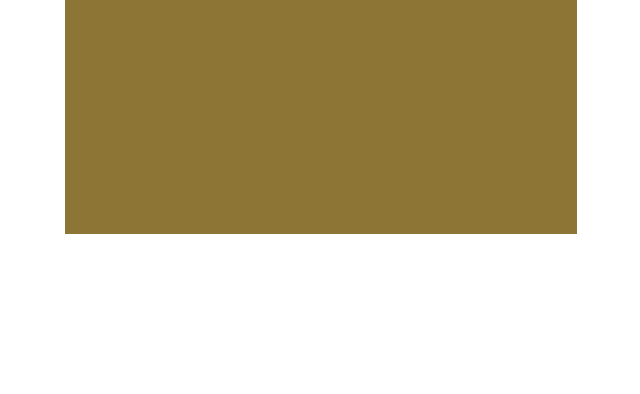
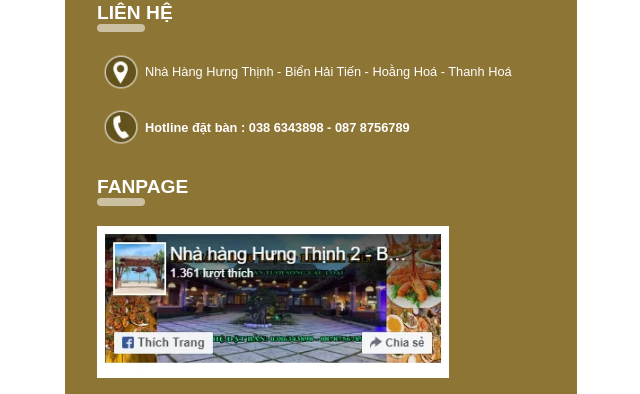
Before and after one commit to thanhnc3290/hungthinhrestaurant_2023_06_03, a plain HTML site: page index.html in a window 1280 px wide. Shown: the part 5757-6151 px from the top of the page, without its empty margins (319-959 px from the left). Before the commit the page ends 5991 px from the top, so only its background shows below. Drawn offline with Linux system fonts and the light colour scheme.

Commit message:
update_lan_2

```diff
--- a/assets/css/index.css
+++ b/assets/css/index.css
@@ -34,11 +34,12 @@ a{
 }
 footer{
     background-color: #8d7535;
-    height: 10rem;
+    height: 15rem;
 }
 .logo_footer{
 
 }
+.white_text{color:white;}
 .logo_footer_image{
     width: 7rem;
     height: 2rem;
@@ -46,6 +47,51 @@ footer{
     margin-left: 1rem;
     margin-top: 0.5rem;
 }
+.footer_line_1{
+    color: white;
+    font-size: 0.6rem;
+    margin-left: 1rem;
+    text-transform: uppercase;
+    font-weight: 700;
+}
+.footer_line_1_end{
+    height: 0.25rem;
+    width: 1.5rem;
+    margin-left: 1rem;
+    background: #cbc0a2;
+    border-radius: 0.5rem;
+}
+.footer_containt{
+    margin: 0.5rem 0 0.75rem 0;
+}
+.footer_containt_line{
+    margin: 0.25rem 0;
+}
+.footer_containt_line_image{
+    position: absolute;
+    width: 1.5rem;
+    height: 1.5rem;
+    margin-left: 1rem;
+    object-fit: contain;
+    object-position: center;
+}
+.footer_containt_line_text{
+    color: white;
+    font-size: 0.4rem;
+    margin-left: 2.5rem;
+    height: 1.5rem;
+    line-height: 1.5rem;
+}
+.footer_containt_fanpage_image{
+    width: 11rem;
+    height: 5rem;
+    object-fit: contain;
+    object-position: center;
+    margin-left: 1rem;
+    margin-top: 0.5rem;
+}
+
+
 .header_menu_button{
     position: absolute;
     background-image: url(../images/header_menu_button.webp);
--- a/index.html
+++ b/index.html
@@ -304,6 +304,25 @@
                 <img src="./assets/images/logo_footer.webp" alt="" class="logo_footer_image"/>
             </a>
         </div>
+        <div class="footer_line_1">Liên Hệ</div>
+        <div class="footer_line_1_end"></div>
+        <div class="footer_containt">
+            <div class="footer_containt_line">
+                <img src="./assets/images/footer_icon_lien_he.webp" class="footer_containt_line_image" alt=""/>
+                <div class="footer_containt_line_text">Nhà Hàng Hưng Thịnh -  Biển Hải Tiến - Hoằng Hoá - Thanh Hoá</div>
+            </div>
+            <div class="footer_containt_line">
+                <img src="./assets/images/footer_icon_hotline.webp" class="footer_containt_line_image" alt=""/>
+                <div class="footer_containt_line_text"><b>Hotline đặt bàn : <a href="tel:038 6343898" class="white_text">038 6343898</a>  -  <a href="tel:087 8756789" class="white_text">087 8756789</a></b></div>
+            </div>
+        </div>
+        <div class="footer_line_1">Fanpage</div>
+        <div class="footer_line_1_end"></div>
+        <div>
+            <a href="" title="">
+                <img src="./assets/images/fanpage_image.webp" alt="" class="footer_containt_fanpage_image"/>
+            </a>
+        </div>
     </footer>
 
 
```
Also changed, not shown: assets/images/fanpage_image.webp (added), assets/images/footer_icon_hotline.webp (added), assets/images/footer_icon_lien_he.webp (added), assets/images/unconvert/fanpage_image.jpg (added), assets/images/unconvert/footer_icon_hotline.png (added), assets/images/unconvert/footer_icon_lien_he.png (added).
